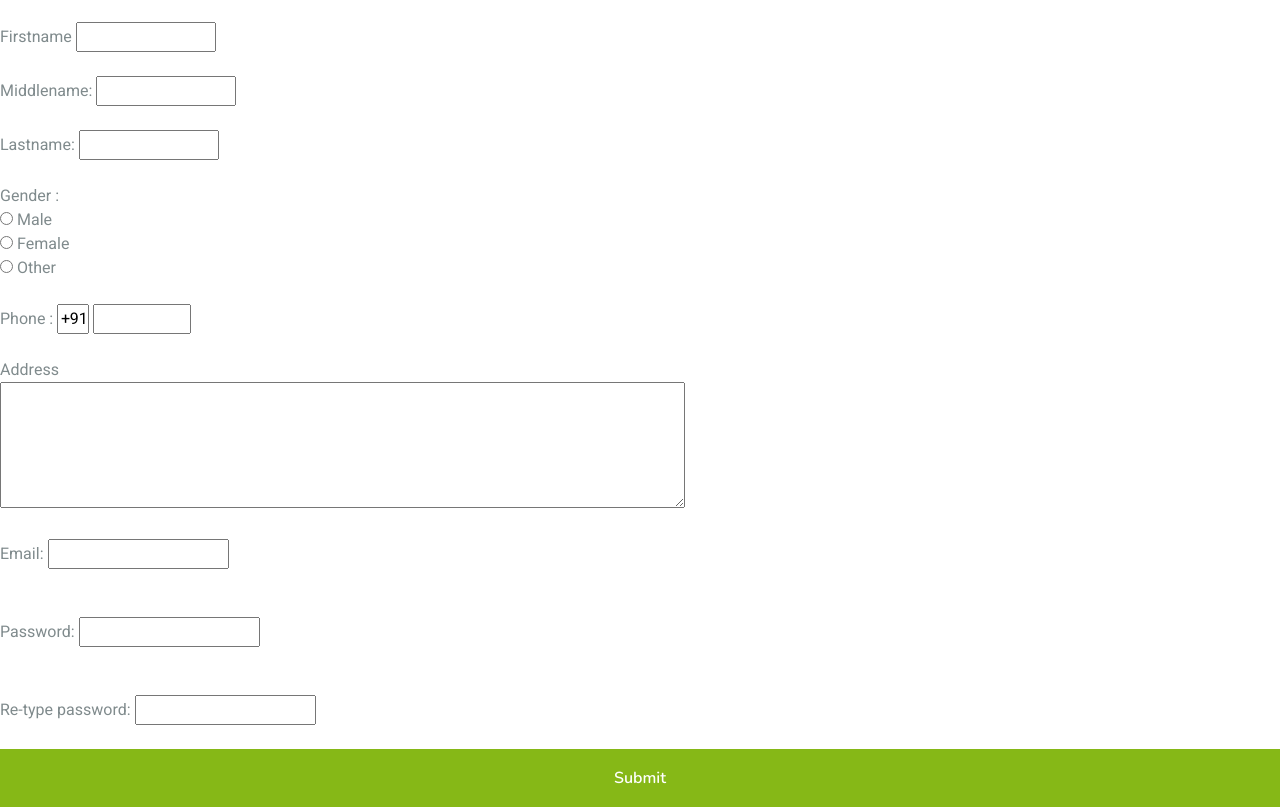
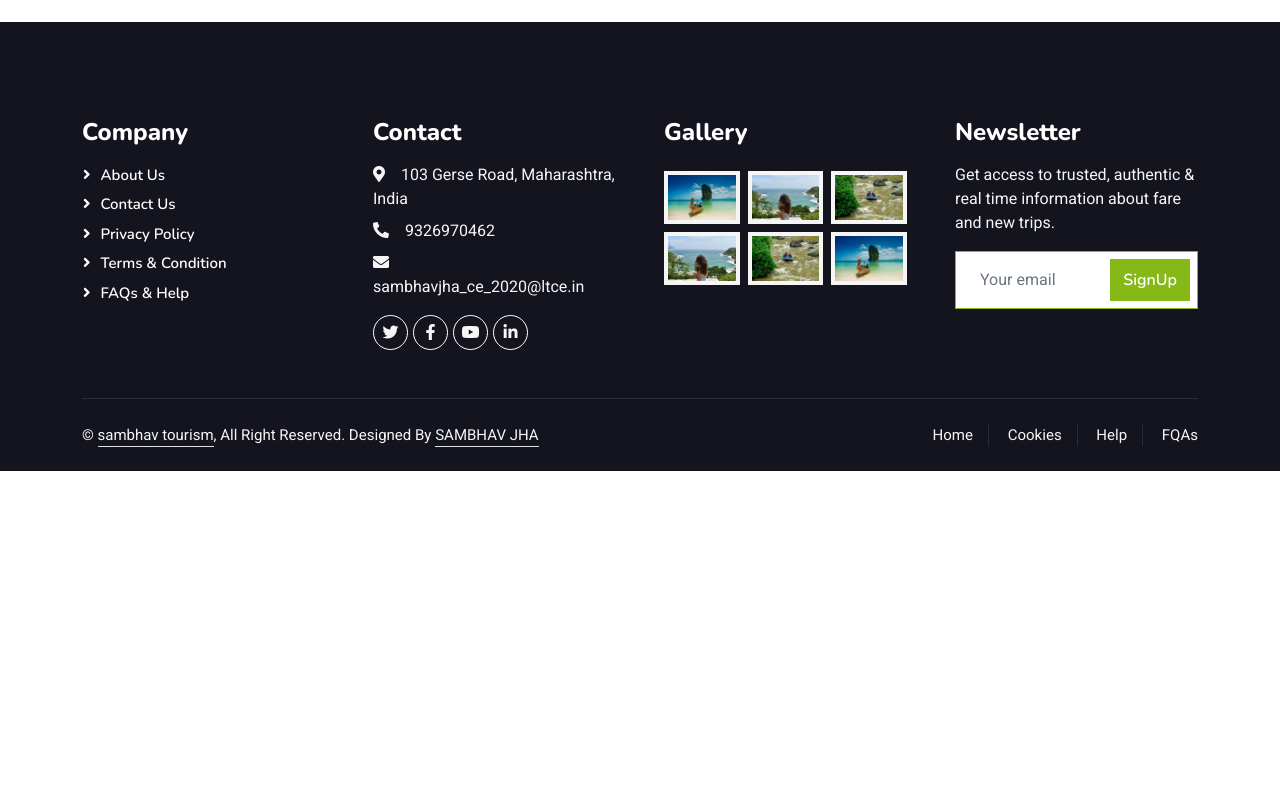
Before and after one commit to Sambhav250703/cclproject, a plain HTML site: page registration.html in a window 1280 px wide. Shown: the part 580-1390 px from the top of the page. After the commit the page ends 1051 px from the top, so only its background shows below. Drawn offline with nearby package versions, Linux system fonts and the light colour scheme.

Commit message:
Update registration.html

```diff
--- a/registration.html
+++ b/registration.html
@@ -116,45 +116,7 @@
         </div>
     </div>
     <!-- Navbar & Hero End -->
-    <form>
-
-        <label> Firstname </label>
-        <input type="text" name="firstname" size="15"/> <br> <br>
-        <label> Middlename: </label>
-        <input type="text" name="middlename" size="15"/> <br> <br>
-        <label> Lastname: </label>
-        <input type="text" name="lastname" size="15"/> <br> <br>
-
-        <label>
-
-        Gender :
-        </label><br>
-        <input type="radio" name="male"/> Male <br>
-        <input type="radio" name="female"/> Female <br>
-        <input type="radio" name="other"/> Other
-        <br>
-        <br>
-
-        <label>
-        Phone :
-        </label>
-        <input type="text" name="country code"  value="+91" size="2"/>
-        <input type="text" name="phone" size="10"/> <br> <br>
-        Address
-        <br>
-        <textarea cols="80" rows="5" value="address">
-        </textarea>
-        <br> <br>
-        Email:
-        <input type="email" id="email" name="email"/> <br>
-        <br> <br>
-        Password:
-        <input type="Password" id="pass" name="pass"> <br>
-        <br> <br>
-        Re-type password:
-        <input type="Password" id="repass" name="repass"> <br> <br>
-        <a href="response.html" class="btn btn-primary w-100 py-3" type="submit">Submit</a>
-        </form>
+   <href="https://www.authpro.com/auth/sambhav250703/?action=reg>
 
 
 
```
